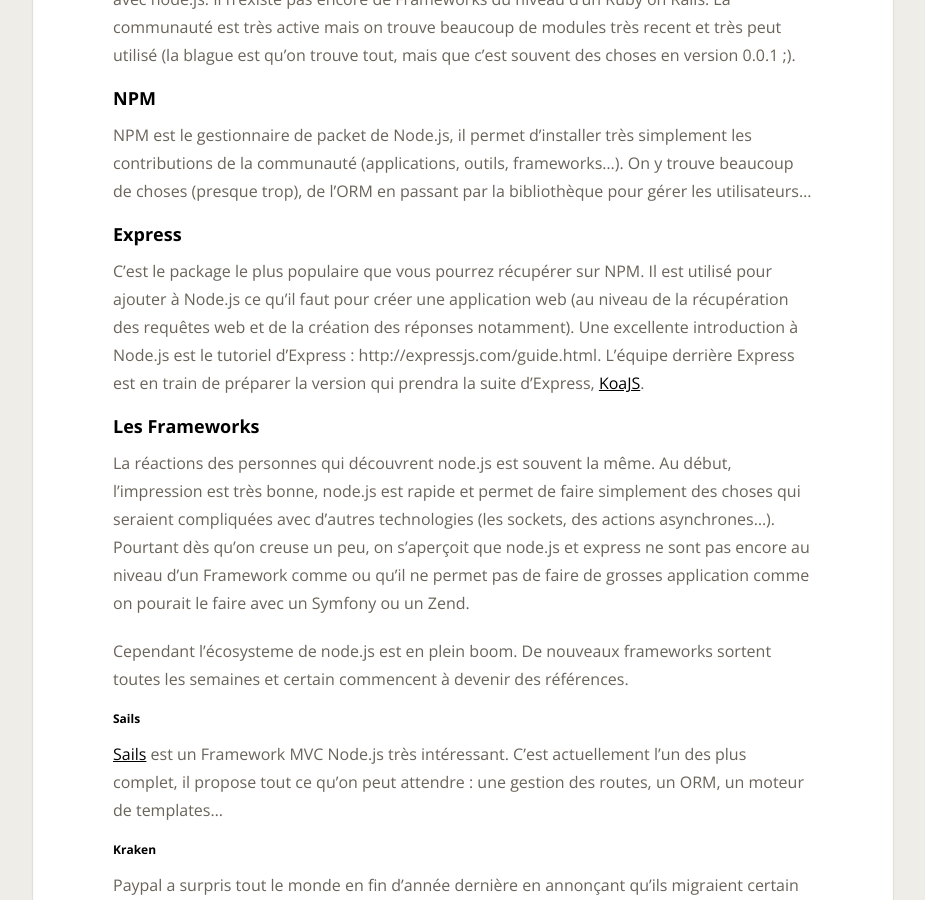
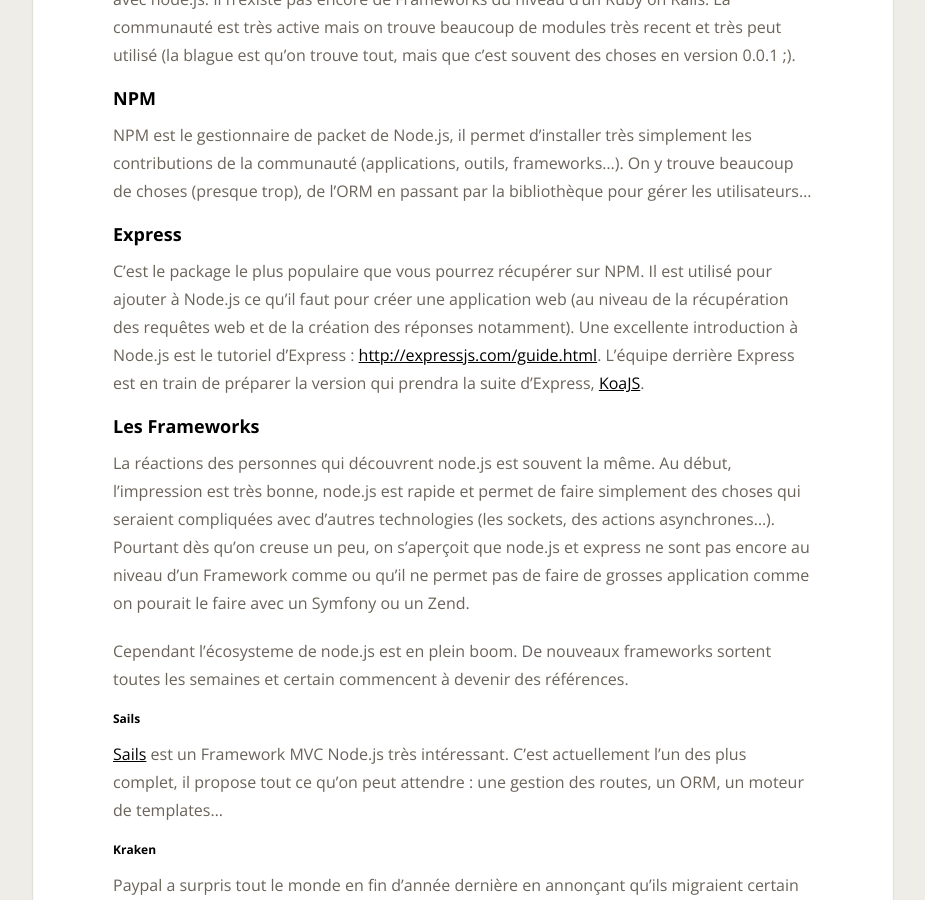
Before and after one commit to Toam/toam.fr, a Jekyll site: the page built from _posts/2014-04-06-bien-demarer-avec-nodejs.markdown, in a window 1280 px wide and 900 px high, scrolled down 603 px. Shown: the whole window, without its empty margins (177-1102 px from the left). Built offline with Jekyll 4.4.1, drawn with Linux system fonts in a browser that asks for light colours; nearby versions of some CDN libraries; comment, search, counter and statistics services are not loaded; part of the change alters nothing that is shown.

```diff
--- a/_posts/2014-04-06-bien-demarer-avec-nodejs.markdown
+++ b/_posts/2014-04-06-bien-demarer-avec-nodejs.markdown
@@ -40,9 +40,9 @@ qu'on trouve tout, mais que c'est souvent des choses en version 0.0.1
    Il est utilisé pour ajouter à Node.js ce qu'il faut pour créer une
    application web (au niveau de la récupération des requêtes web et de la
        création des réponses notamment). Une excellente introduction à Node.js
-   est le tutoriel d'Express : http://expressjs.com/guide.html.
+   est le tutoriel d'Express : <a href="http://expressjs.com/guide.html" target="_blank">http://expressjs.com/guide.html</a>.
    L'équipe derrière Express est en train de préparer la version qui
-   prendra la suite d'Express, [KoaJS](http://koajs.com/).
+   prendra la suite d'Express, <a href="http://koajs.com/" target="_blank">KoaJS</a>.
 
 ##### Les Frameworks
    La réactions des personnes qui découvrent node.js est souvent la même.
```
